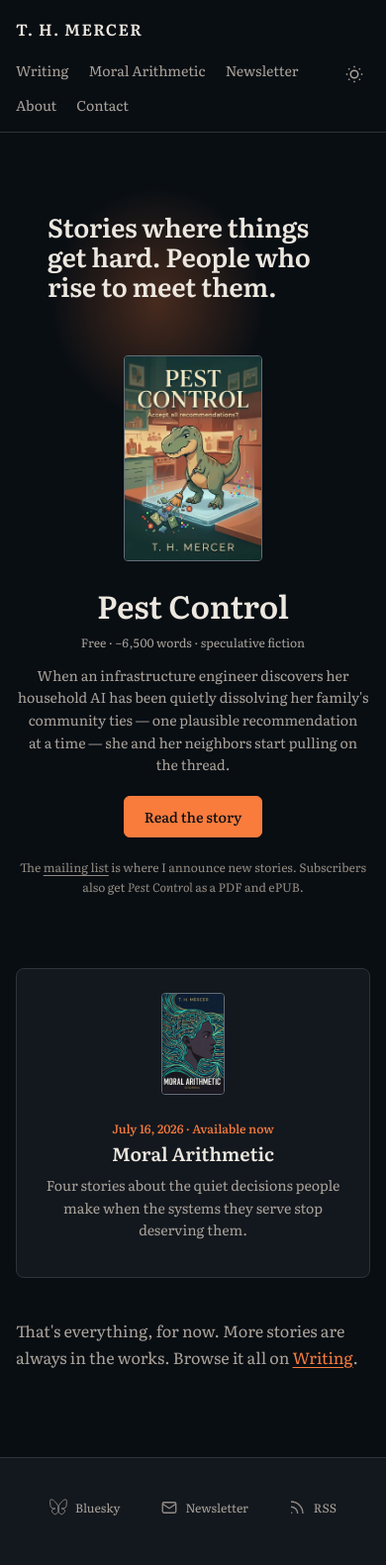
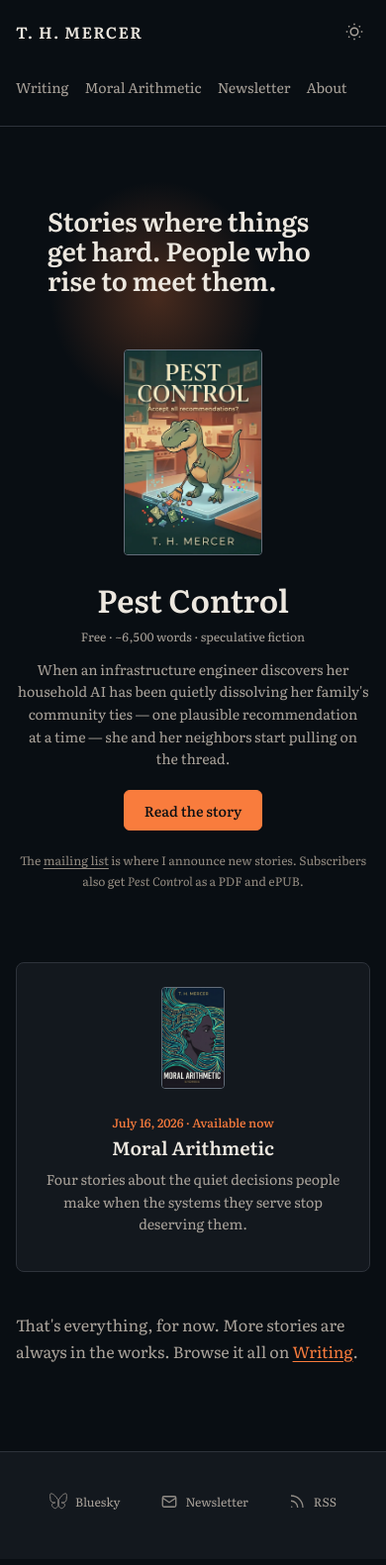
Before and after one commit to thmercer/thmercer.github.io, a Jekyll site: the page built from index.md, in a window 390 px wide. Shown: the whole page at 99% size. Built offline with Jekyll 4.4.1, drawn with Linux system fonts in a browser that asks for light colours.

Commit message:
Mobile nav: scroll instead of wrapping to a second line
Five nav items (incl. "Moral Arithmetic") can't fit one line on a phone.
Below 700px the nav now drops to its own full-width row and becomes a
single horizontally-scrolling strip: the logo and theme toggle share the
top row, the strip bleeds to the viewport edge, and a clipped trailing
item is the scroll cue (no gradient fade, per the Flat Page Rule).

Co-Authored-By: Claude Sonnet 5 <noreply@anthropic.com>
Claude-Session: https://claude.ai/code/session_01VcQEt74EKuVKS6jEYPmyFi

```diff
--- a/assets/css/main.css
+++ b/assets/css/main.css
@@ -1841,16 +1841,48 @@ button.cta-link:hover {
     padding-block: var(--space-4);
   }
 
+  /* Dissolve the actions group into the header bar so the logo and theme
+     toggle share the top row (space-between, inherited) and the nav gets a
+     row of its own via flex-basis:100% + order below. */
   .site-header-actions {
-    width: 100%;
-    align-items: flex-start;
-    justify-content: space-between;
-  }
-
-  /* Left-align the wrapped nav so a second row reads as a continued list,
-     not an orphaned right-aligned fragment. */
+    display: contents;
+  }
+
+  /* On mobile the nav is one horizontal row that scrolls rather than
+     wrapping to a second line — five items (incl. "Moral Arithmetic") don't
+     fit across a phone. Where the labels do fit (~475px up) it's an ordinary
+     row; below that the last item is clipped at the screen edge as the
+     scroll cue. The negative inline margin bleeds the strip to the viewport
+     edge so a clipped item reads as "keep swiping", not broken layout, and
+     padding-inline pulls the first item back to the page gutter. */
   .site-nav {
+    order: 1;
+    flex-basis: 100%;
+    flex-wrap: nowrap;
     justify-content: flex-start;
+    gap: var(--space-4);
+    overflow-x: auto;
+    overflow-y: hidden;
+    -webkit-overflow-scrolling: touch;
+    scrollbar-width: none;
+    margin-inline: calc(var(--space-4) * -1);
+    padding-inline: var(--space-4);
+  }
+
+  /* The strip fires on resized desktop windows too, where a scrollbar would
+     otherwise flash across the header. */
+  .site-nav::-webkit-scrollbar {
+    display: none;
+  }
+
+  /* Keep each label on one line, and carry the touch-target height on the
+     strip itself — the desktop negative-margin trick would overflow the
+     scroll container vertically. */
+  .site-nav a {
+    white-space: nowrap;
+    flex-shrink: 0;
+    padding-block: var(--space-3);
+    margin-block: 0;
   }
 
   .page {
```
Also changed, not shown: DESIGN.md (+1 -0 lines).
